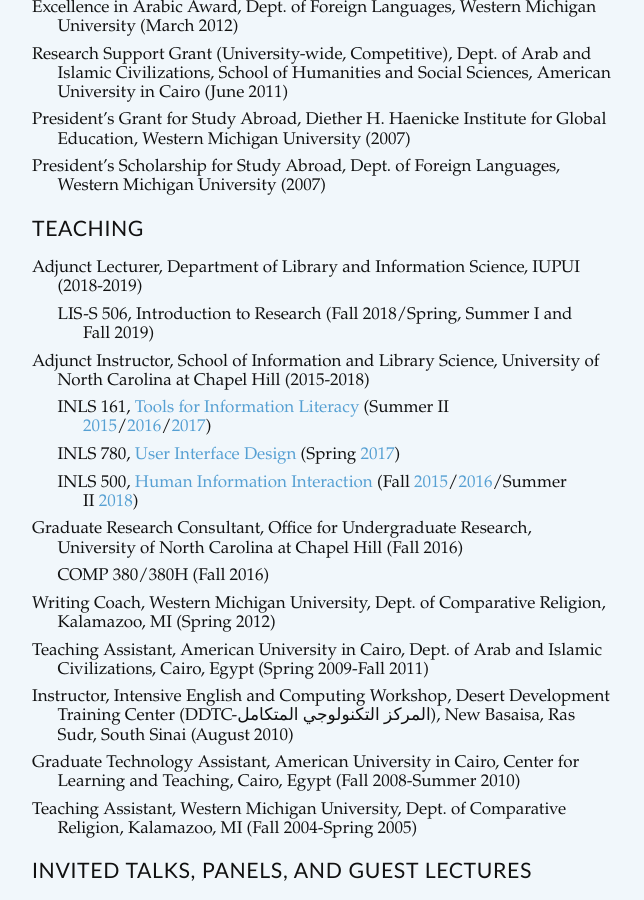
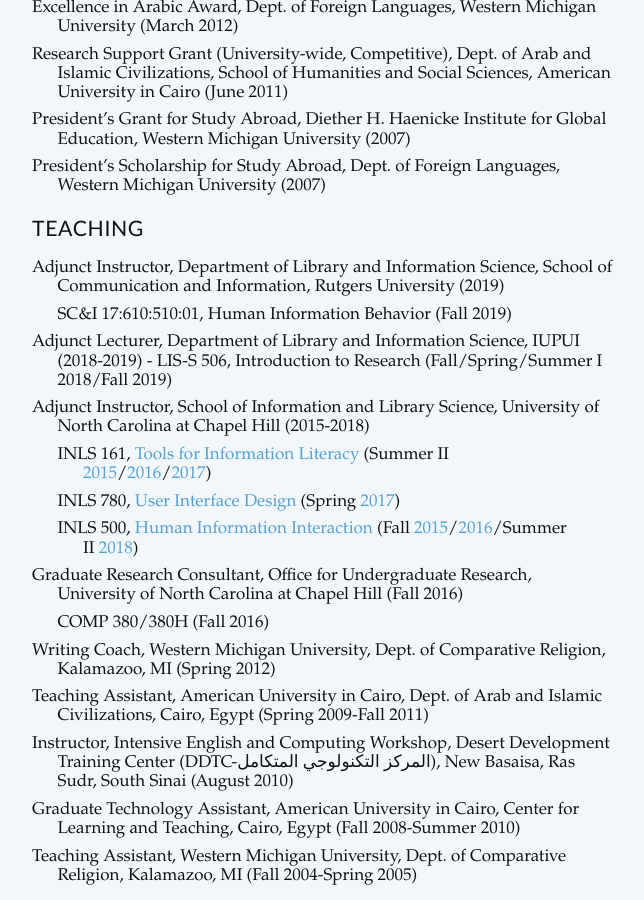
Before and after one commit to jdmar3/jdmar3.github.io, a Jekyll site: the page built from cv/index.md, in a window 1280 px wide and 900 px high, scrolled down 4755 px. Shown: the whole window, without its empty margins (48-692 px from the left). Built offline with Jekyll 4.4.1, drawn with Linux system fonts in a browser that asks for light colours; some web fonts are replaced; Markdown is read by kramdown in place of the engine named in the settings.

Commit message:
add new adjunct info

```diff
--- a/cv/index.md
+++ b/cv/index.md
@@ -153,8 +153,10 @@
 
 # Teaching
 
+- Adjunct Instructor, Department of Library and Information Science, School of Communication and Information, Rutgers University (2019)
+	- SC&I 17:610:510:01, Human Information Behavior (Fall 2019)
 - Adjunct Lecturer, Department of Library and Information Science, IUPUI (2018-2019)
-  - LIS-S 506, Introduction to Research (Fall 2018/Spring, Summer I and Fall 2019)
+  	- LIS-S 506, Introduction to Research (Fall/Spring/Summer I 2018/Fall 2019)
 - Adjunct Instructor, School of Information and Library Science, University of North Carolina at Chapel Hill (2015-2018)
 	- INLS 161, [Tools for Information Literacy](https://inls161.johndmart.in) (Summer II [2015](https://ils.unc.edu/courses/2015_summerII/inls161_001/)/[2016](https://ils.unc.edu/courses/2016_summerII/inls161_001/)/[2017](https://ils.unc.edu/courses/2016_summerII/inls161_001))
 	- INLS 780, [User Interface Design](https://inls718.johndmart.in) (Spring [2017](http://ils.unc.edu/courses/2017_spring/inls718_001/))
```
